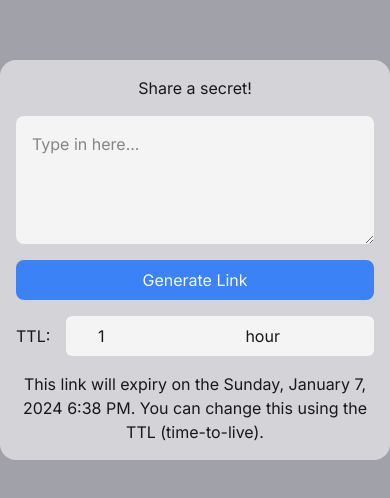
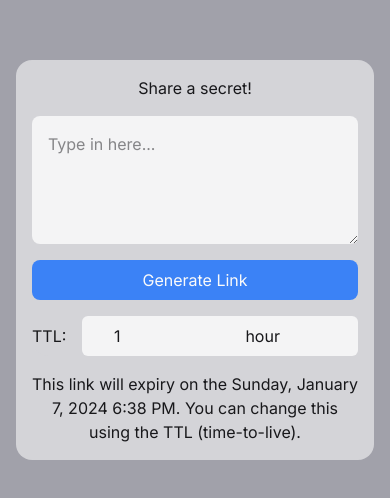
Before and after one commit to mrhrobertson/tempest, a Next.js app: page / in a window 390 px wide. Shown: the part 162-660 px from the top of the page. Built offline with nearby package versions, Linux system fonts and the light colour scheme.

Commit message:
Adjust padding on mobile

```diff
--- a/components/Form.tsx
+++ b/components/Form.tsx
@@ -43,7 +43,7 @@ export default function Form() {
 
   return link ? (
     <main
-      className={`flex min-h-screen w-full flex-col items-center justify-center text-light dark:text-dark bg-main-light dark:bg-main-dark`}
+      className={`flex min-h-screen w-full p-4 flex-col items-center justify-center text-light dark:text-dark bg-main-light dark:bg-main-dark`}
     >
       <div
         className={`flex flex-col items-center justify-center w-full sm:w-3/4 lg:w-1/2 p-4 rounded-2xl gap-4 bg-container-light dark:bg-container-dark`}
@@ -79,7 +79,7 @@ export default function Form() {
     </main>
   ) : (
     <main
-      className={`flex min-h-screen w-full flex-col items-center justify-center text-light dark:text-dark bg-main-light dark:bg-main-dark`}
+      className={`flex min-h-screen w-full p-4 flex-col items-center justify-center text-light dark:text-dark bg-main-light dark:bg-main-dark`}
     >
       <div className="flex flex-col items-center sm:3/4 lg:w-1/2 p-4 rounded-2xl gap-4 bg-container-light dark:bg-container-dark">
         <h1>{strings.generate.head}</h1>
```
